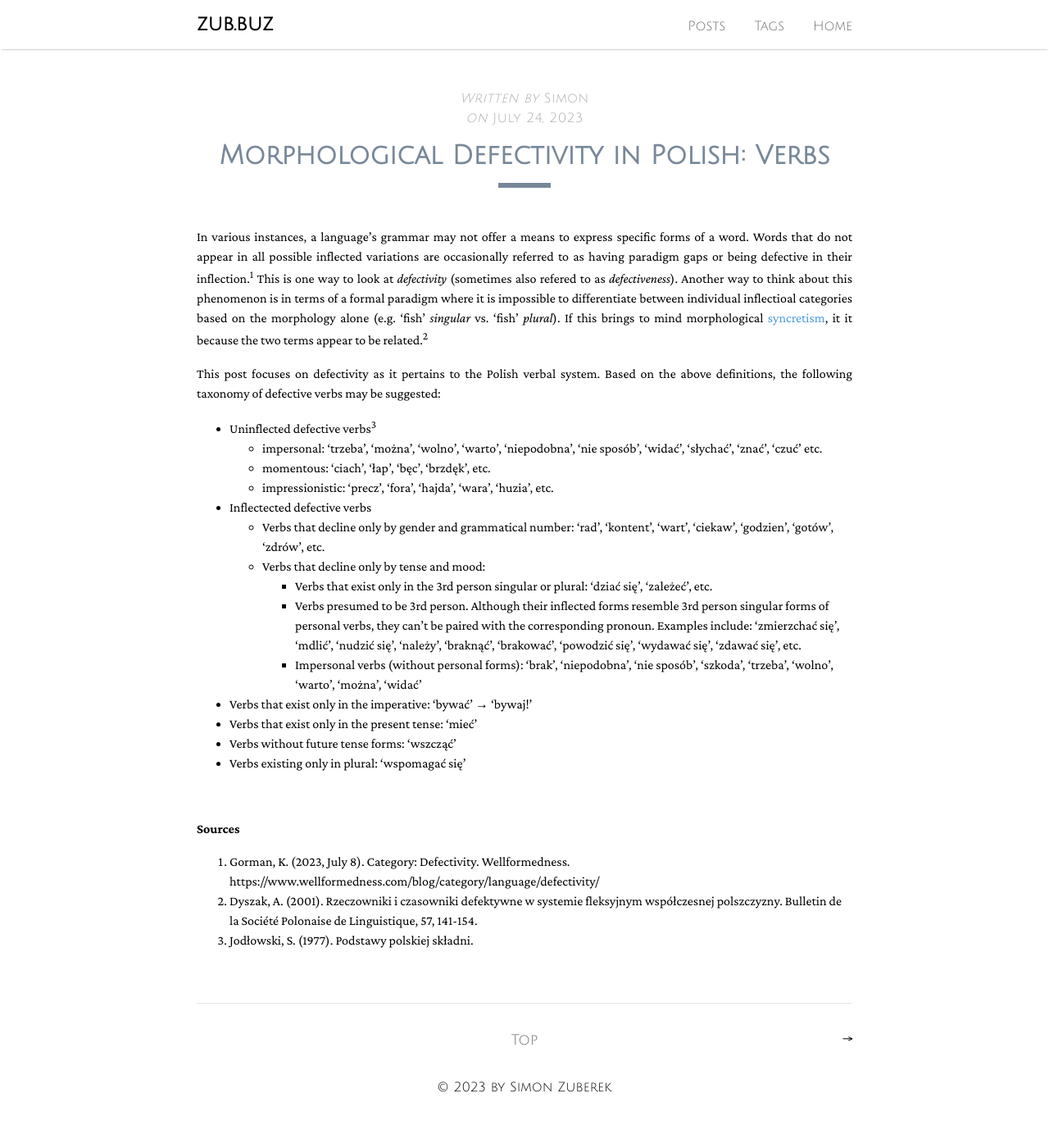
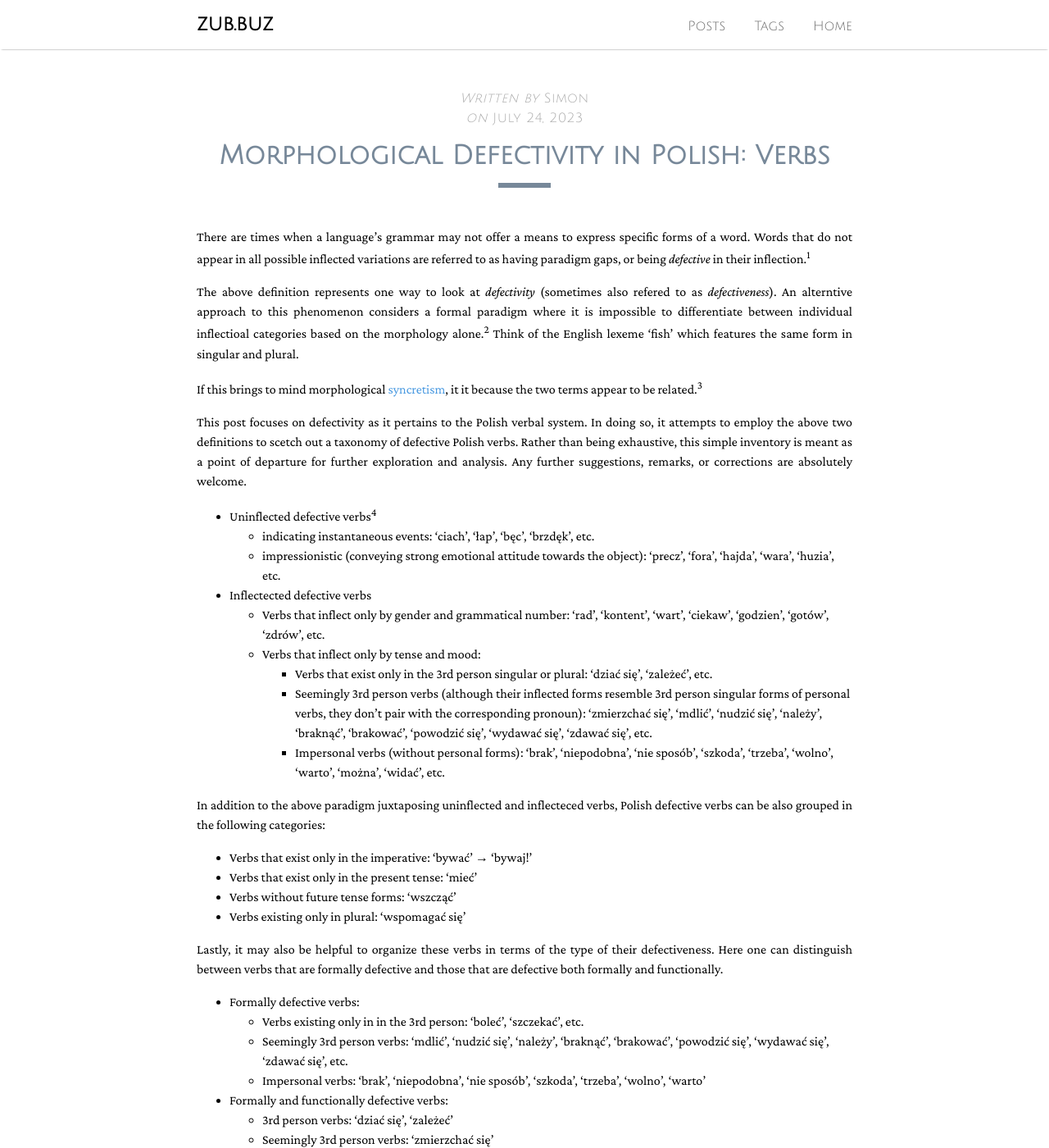
Before and after one commit to zoobereq/blog, a Jekyll site: the page built from _posts/2023-07-24-defectivity-in-polish-verbs.md, in a window 1280 px wide and 1400 px high. Shown: the whole window at 82% size. Built offline with Jekyll 4.4.1, drawn with Linux system fonts in a browser that asks for light colours; comment, search, counter and statistics services are not loaded; some of the changed text lies outside the part shown.

Commit message:
updates the post

```diff
--- a/_posts/2023-07-24-defectivity-in-polish-verbs.md
+++ b/_posts/2023-07-24-defectivity-in-polish-verbs.md
@@ -7,30 +7,48 @@ comments: true
 author: "Simon"
 tags: Polish Nouns Defectivity Defectiveness Morphology
 ---
+There are times when a language's grammar may not offer a means to express specific forms of a word. Words that do not appear in all possible inflected variations are referred to as having paradigm gaps, or being *defective* in their inflection.<sup>1</sup>
 <!--more-->
-In various instances, a language's grammar may not offer a means to express specific forms of a word. Words that do not appear in all possible inflected variations are occasionally referred to as having paradigm gaps or being defective in their inflection.<sup>1</sup>  This is one way to look at *defectivity* (sometimes also refered to as *defectiveness*). Another way to think about this phenomenon is in terms of a formal paradigm where it is impossible to differentiate between individual inflectioal categories based on the morphology alone (e.g. 'fish' *singular* vs. 'fish' *plural*). If this brings to mind morphological [syncretism](https://en.wikipedia.org/wiki/Syncretism_(linguistics)), it it because the two terms appear to be related.<sup>2</sup>
 
-This post focuses on defectivity as it pertains to the Polish verbal system.  Based on the above definitions, the following taxonomy of defective verbs may be suggested:
+The above definition represents one way to look at *defectivity* (sometimes also refered to as *defectiveness*). An alterntive approach to this phenomenon considers a formal paradigm where it is impossible to differentiate between individual inflectioal categories based on the morphology alone.<sup>2</sup>  Think of the English lexeme 'fish' which features the same form in singular and plural.
 
-- Uninflected defective verbs<sup>3</sup>
-    - impersonal: 'trzeba', 'można', 'wolno', 'warto', 'niepodobna', 'nie sposób', 'widać', 'słychać', 'znać', 'czuć' etc.
-    - momentous: 'ciach', 'łap', 'bęc', 'brzdęk', etc.
-    - impressionistic: 'precz', 'fora', 'hajda', 'wara', 'huzia', etc.
+If this brings to mind morphological [syncretism](https://en.wikipedia.org/wiki/Syncretism_(linguistics)), it it because the two terms appear to be related.<sup>3</sup>
+
+This post focuses on defectivity as it pertains to the Polish verbal system.  In doing so, it attempts to employ the above two definitions to scetch out a taxonomy of defective Polish verbs.  Rather than being exhaustive, this simple inventory is meant as a point of departure for further exploration and analysis.  Any further suggestions, remarks, or corrections are absolutely welcome.
+
+- Uninflected defective verbs<sup>4</sup>
+    - indicating instantaneous events: 'ciach', 'łap', 'bęc', 'brzdęk', etc.
+    - impressionistic (conveying strong emotional attitude towards the object): 'precz', 'fora', 'hajda', 'wara', 'huzia', etc.
+
 - Inflectected defective verbs
-    - Verbs that decline only by gender and grammatical number: 'rad', 'kontent', 'wart', 'ciekaw', 'godzien', 'gotów', 'zdrów', etc.
-    - Verbs that decline only by tense and mood:
+    - Verbs that inflect only by gender and grammatical number: 'rad', 'kontent', 'wart', 'ciekaw', 'godzien', 'gotów', 'zdrów', etc.
+    - Verbs that inflect only by tense and mood:
         - Verbs that exist only in the 3rd person singular or plural: 'dziać się', 'zależeć', etc.
-        - Verbs presumed to be 3rd person.  Although their inflected forms resemble 3rd person singular forms of personal verbs, they can't be paired with the corresponding pronoun. Examples include: 'zmierzchać się', 'mdlić', 'nudzić się', 'należy', 'braknąć', 'brakować', 'powodzić się', 'wydawać się', 'zdawać się', etc.
-        - Impersonal verbs (without personal forms): 'brak', 'niepodobna', 'nie sposób', 'szkoda', 'trzeba', 'wolno', 'warto', 'można', 'widać'
+        - Seemingly 3rd person verbs (although their inflected forms resemble 3rd person singular forms of personal verbs, they don't pair with the corresponding pronoun): 'zmierzchać się', 'mdlić', 'nudzić się', 'należy', 'braknąć', 'brakować', 'powodzić się', 'wydawać się', 'zdawać się', etc.
+        - Impersonal verbs (without personal forms): 'brak', 'niepodobna', 'nie sposób', 'szkoda', 'trzeba', 'wolno', 'warto', 'można', 'widać', etc.
+
+In addition to the above paradigm juxtaposing uninflected and inflecteced verbs, Polish defective verbs can be also grouped in the following categories:
+
 - Verbs that exist only in the imperative: 'bywać' &rarr; 'bywaj!'
 - Verbs that exist only in the present tense: 'mieć'
 - Verbs without future tense forms: 'wszcząć'
 - Verbs existing only in plural: 'wspomagać się'
+
+Lastly, it may also be helpful to organize these verbs in terms of the type of their defectiveness.  Here one can distinguish between verbs that are formally defective and those that are defective both formally and functionally.
+
+- Formally defective verbs:
+    - Verbs existing only in in the 3rd person: 'boleć', 'szczekać', etc.
+    - Seemingly 3rd person verbs: 'mdlić', 'nudzić się', 'należy', 'braknąć', 'brakować', 'powodzić się', 'wydawać się', 'zdawać się', etc.
+    - Impersonal verbs:  'brak', 'niepodobna', 'nie sposób', 'szkoda', 'trzeba', 'wolno', 'warto'
+- Formally and functionally defective verbs:
+    - 3rd person verbs: 'dziać się', 'zależeć'
+    - Seemingly 3rd person verbs: 'zmierzchać się'
 
 &nbsp;
 &nbsp;
 
 **Sources**<br>
 1. Gorman, K. (2023, July 8). Category: Defectivity. Wellformedness. https://www.wellformedness.com/blog/category/language/defectivity/
-2. Dyszak, A. (2001). Rzeczowniki i czasowniki defektywne w systemie fleksyjnym współczesnej polszczyzny. Bulletin de la Société Polonaise de Linguistique, 57, 141-154.
-3. Jodłowski, S. (1977). Podstawy polskiej składni.
+2. Dukiewicz, L. (1984). Morfologia (R. Grzegorczykowa i in., Red.). Państwowe Wydawnictwo Naukowe.
+3. Dyszak, A. (2001). Rzeczowniki i czasowniki defektywne w systemie fleksyjnym współczesnej polszczyzny. Bulletin de la Société Polonaise de Linguistique, 57, 141-154.
+4. Jodłowski, S. (1977). Podstawy polskiej składni.
```
